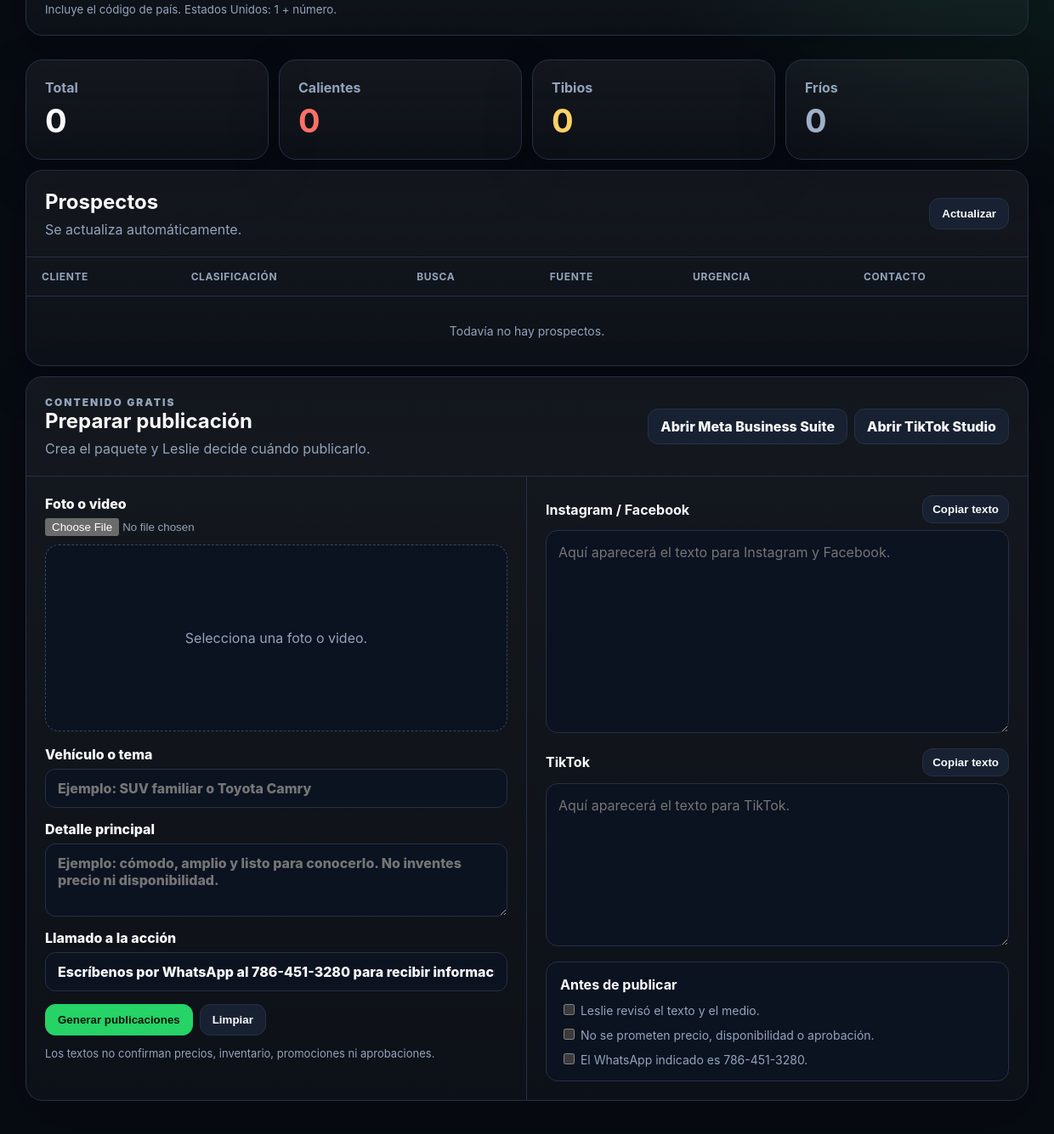
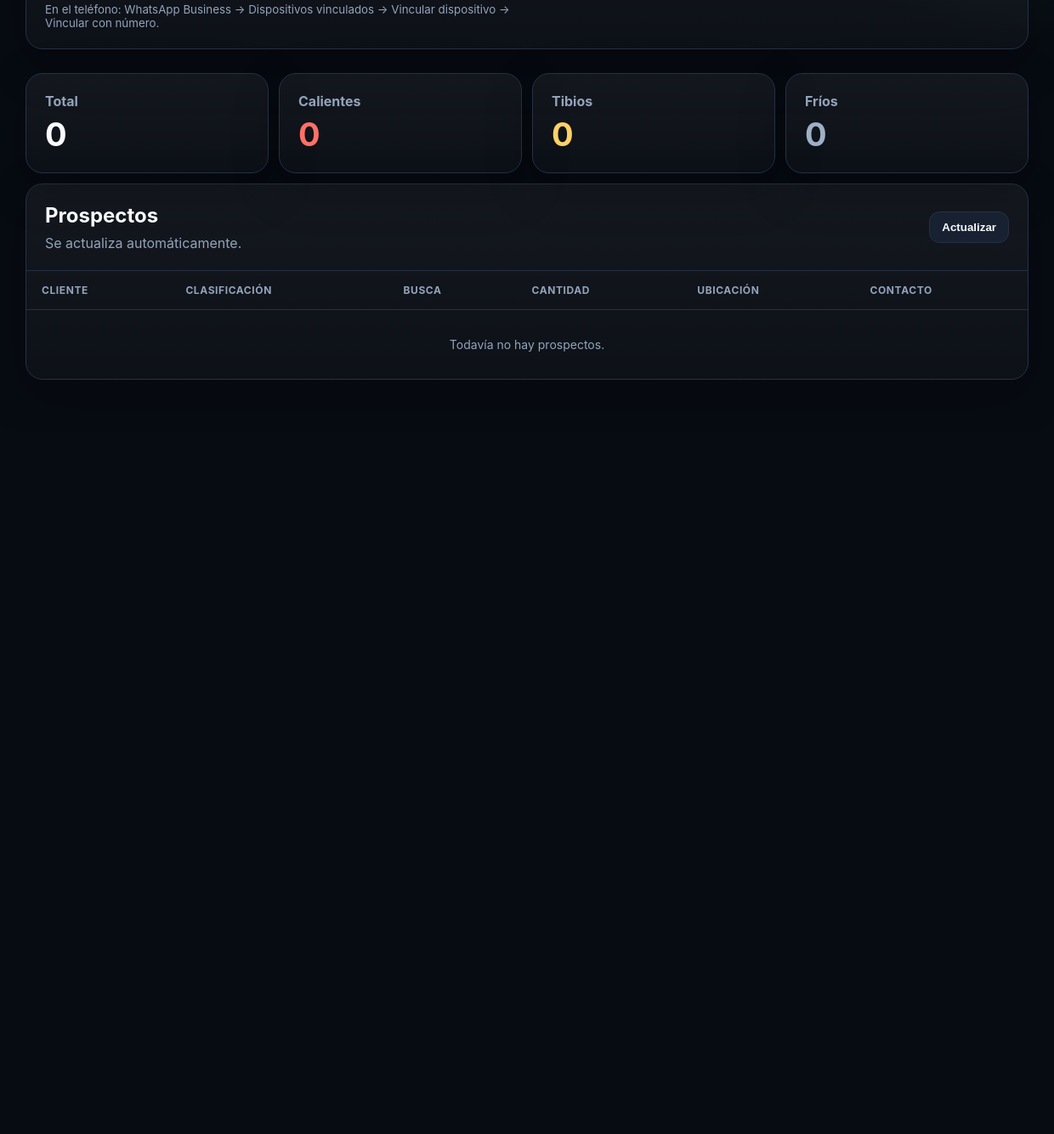
Before and after one commit to zeusbrokers-droid/MI-BOTON-WHATSAPP, an Electron app: page public/index.html in a window 1240 px wide. Shown: the part 375-1710 px from the top of the page at 85% size. After the commit the page ends 882 px from the top, so only its background shows below. Drawn offline with Linux system fonts and the light colour scheme; no server answers.

Commit message:
Create Osorio WhatsApp agent panel

```diff
--- a/public/index.html
+++ b/public/index.html
@@ -3,39 +3,39 @@
 <head>
   <meta charset="utf-8">
   <meta name="viewport" content="width=device-width,initial-scale=1">
-  <title>Panel · Leslie Car Miami</title>
+  <title>Agente WhatsApp · OSORIO CIGAR'S</title>
   <link rel="stylesheet" href="/styles.css">
 </head>
 <body>
   <main class="shell">
     <header>
       <div>
-        <p class="eyebrow">LESLIE CAR MIAMI</p>
-        <h1>Agente de prospectos</h1>
-        <p class="sub">WhatsApp automático y leads organizados en línea.</p>
+        <p class="eyebrow">OSORIO CIGAR'S · MIAMI</p>
+        <h1>Agente de WhatsApp</h1>
+        <p class="sub">Respuestas automáticas, verificación 21+ y prospectos organizados.</p>
       </div>
       <div id="status" class="status">Iniciando…</div>
     </header>
 
     <section id="connection" class="card connection">
       <div>
-        <h2>Conexión de WhatsApp</h2>
-        <p id="connectionText">Preparando el código QR…</p>
+        <h2>Conexión de WhatsApp Business</h2>
+        <p id="connectionText">Preparando la conexión…</p>
         <form id="pairingForm" class="pairing-form">
-          <label for="phoneNumber">Vincular a distancia con el número de Leslie</label>
+          <label for="phoneNumber">Número de WhatsApp Business de Osorio</label>
           <div class="pairing-row">
-            <input id="phoneNumber" name="phoneNumber" inputmode="tel" autocomplete="tel" placeholder="Ejemplo: 17864513280" required>
+            <input id="phoneNumber" inputmode="tel" autocomplete="tel" value="17865470805" required>
             <button id="pairingButton" type="submit">Generar código</button>
           </div>
-          <small>Incluye el código de país. Estados Unidos: 1 + número.</small>
+          <small>En el teléfono: WhatsApp Business → Dispositivos vinculados → Vincular dispositivo → Vincular con número.</small>
         </form>
         <div id="pairingResult" class="pairing-result" hidden>
           <span>Código de vinculación</span>
           <strong id="pairingCode"></strong>
-          <p>En el teléfono: WhatsApp → Dispositivos vinculados → Vincular dispositivo → Vincular con número de teléfono.</p>
+          <p>Introduce este código en WhatsApp Business desde el teléfono de Osorio.</p>
         </div>
       </div>
-      <img id="qr" alt="Código QR para conectar WhatsApp" hidden>
+      <img id="qr" alt="Código QR para conectar WhatsApp Business" hidden>
     </section>
 
     <section class="metrics">
@@ -52,57 +52,9 @@
       </div>
       <div class="table-wrap">
         <table>
-          <thead><tr><th>Cliente</th><th>Clasificación</th><th>Busca</th><th>Fuente</th><th>Urgencia</th><th>Contacto</th></tr></thead>
+          <thead><tr><th>Cliente</th><th>Clasificación</th><th>Busca</th><th>Cantidad</th><th>Ubicación</th><th>Contacto</th></tr></thead>
           <tbody id="leads"><tr><td colspan="6" class="empty">Todavía no hay prospectos.</td></tr></tbody>
         </table>
-      </div>
-    </section>
-
-    <section class="card content-card">
-      <div class="section-head content-head">
-        <div><p class="eyebrow">CONTENIDO GRATIS</p><h2>Preparar publicación</h2><p>Crea el paquete y Leslie decide cuándo publicarlo.</p></div>
-        <div class="publisher-links">
-          <a href="https://business.facebook.com/" target="_blank" rel="noopener">Abrir Meta Business Suite</a>
-          <a href="https://www.tiktok.com/tiktokstudio" target="_blank" rel="noopener">Abrir TikTok Studio</a>
-        </div>
-      </div>
-      <div class="content-grid">
-        <form id="contentForm" class="content-form">
-          <label>Foto o video
-            <input id="contentMedia" type="file" accept="image/*,video/mp4,video/quicktime,video/webm">
-          </label>
-          <div id="mediaPreview" class="media-preview"><span>Selecciona una foto o video.</span></div>
-          <label>Vehículo o tema
-            <input id="contentVehicle" maxlength="100" placeholder="Ejemplo: SUV familiar o Toyota Camry">
-          </label>
-          <label>Detalle principal
-            <textarea id="contentDetail" maxlength="400" rows="3" placeholder="Ejemplo: cómodo, amplio y listo para conocerlo. No inventes precio ni disponibilidad."></textarea>
-          </label>
-          <label>Llamado a la acción
-            <input id="contentCta" maxlength="180" value="Escríbenos por WhatsApp al 786-451-3280 para recibir información.">
-          </label>
-          <div class="form-actions">
-            <button id="generateContent" class="primary" type="submit">Generar publicaciones</button>
-            <button id="clearContent" type="button">Limpiar</button>
-          </div>
-          <p id="contentNotice" class="content-notice">Los textos no confirman precios, inventario, promociones ni aprobaciones.</p>
-        </form>
-        <div id="contentResults" class="content-results">
-          <article class="network-copy">
-            <div><strong>Instagram / Facebook</strong><button type="button" data-copy="instagram">Copiar texto</button></div>
-            <textarea id="instagramCopy" rows="9" readonly placeholder="Aquí aparecerá el texto para Instagram y Facebook."></textarea>
-          </article>
-          <article class="network-copy">
-            <div><strong>TikTok</strong><button type="button" data-copy="tiktok">Copiar texto</button></div>
-            <textarea id="tiktokCopy" rows="7" readonly placeholder="Aquí aparecerá el texto para TikTok."></textarea>
-          </article>
-          <div class="publish-checklist">
-            <strong>Antes de publicar</strong>
-            <label><input type="checkbox"> Leslie revisó el texto y el medio.</label>
-            <label><input type="checkbox"> No se prometen precio, disponibilidad o aprobación.</label>
-            <label><input type="checkbox"> El WhatsApp indicado es 786-451-3280.</label>
-          </div>
-        </div>
       </div>
     </section>
   </main>
```
